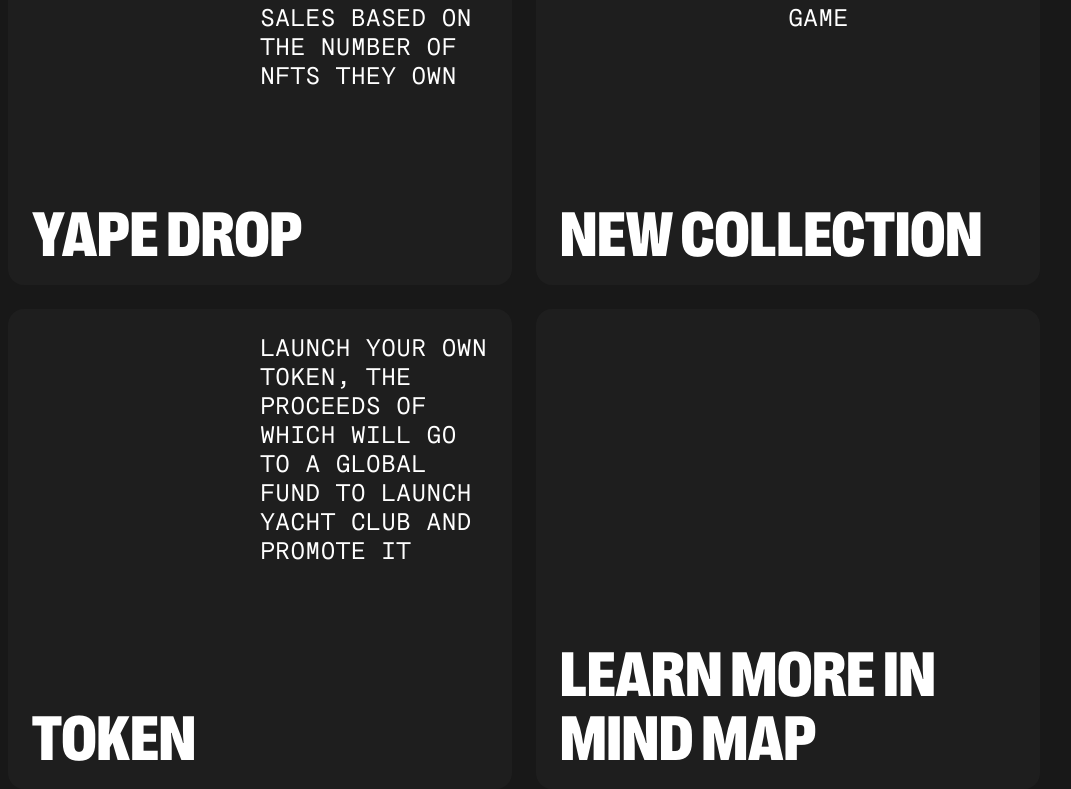
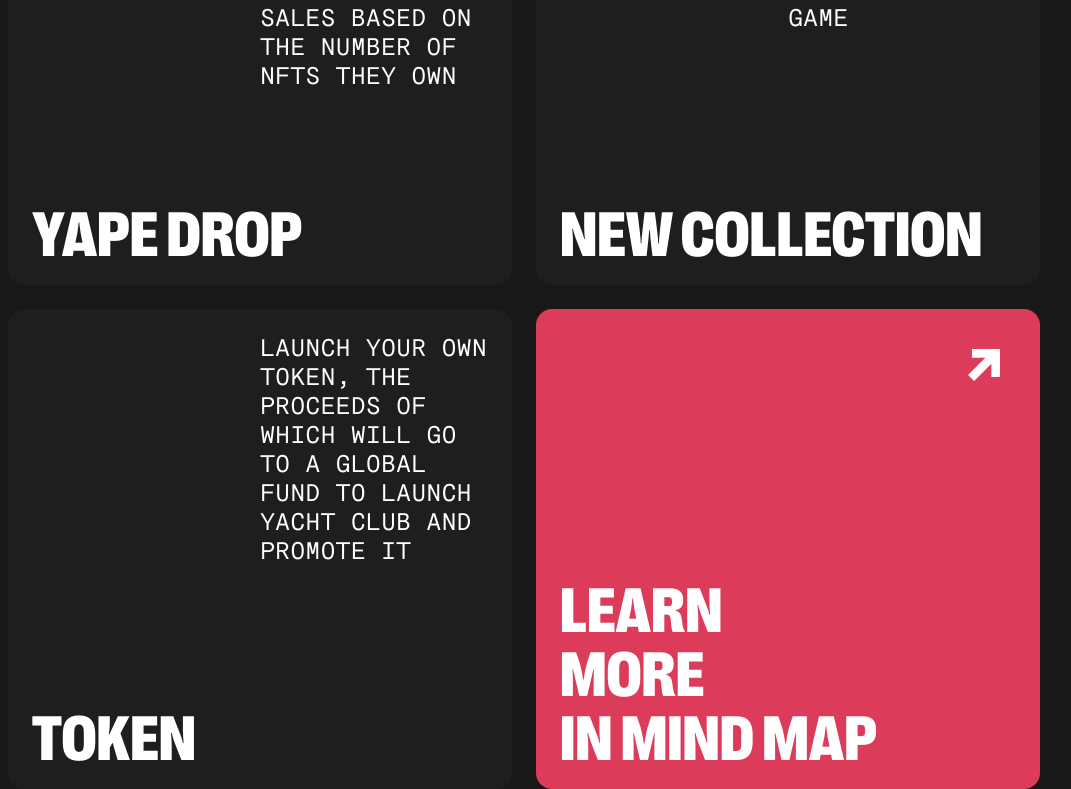
Before and after one commit to darynakarmazin/ape-nft, a React (Create React App) app: page / in a window 1280 px wide. Shown: the part 2380-3169 px from the top of the page, without its empty margins (113-1184 px from the left). Built offline with nearby package versions, Linux system fonts and the light colour scheme.

Commit message:
Added red link card to the Grid Card Gallery

```diff
--- a/src/components/GridGallery/GridGallery.module.tsx
+++ b/src/components/GridGallery/GridGallery.module.tsx
@@ -21,12 +21,57 @@ export const Card = styled.li`
   background-color: var(--secondary-background-color);
   color: var(--main-font-color);
   height: 242px;
+
+  a {
+    background-color: var(--accent-color);
+  }
   @media screen and (min-width: 768px) {
     padding: 24px;
     border-radius: 16px;
   }
   @media screen and (min-width: 1280px) {
     height: 480px;
+  }
+`;
+
+export const LinkCard = styled.a`
+  padding: 24px 12px;
+  border-radius: 12px;
+  display: flex;
+  flex-direction: column;
+  justify-content: flex-end;
+  background-color: var(--accent-color);
+  color: var(--main-font-color);
+  height: 242px;
+  position: relative;
+  &:hover svg,
+  &:focus svg {
+    top: 12px;
+    left: 12px;
+  }
+
+  svg {
+    position: absolute;
+    top: 24px;
+    right: 24px;
+    margin-left: auto;
+    width: 48px;
+    height: 48px;
+    transition: all var(--transition-dur-and-func);
+  }
+
+  @media screen and (min-width: 768px) {
+    padding: 24px;
+    border-radius: 16px;
+  }
+
+  @media screen and (min-width: 1280px) {
+    height: 480px;
+    svg {
+      margin-left: auto;
+      width: 64px;
+      height: 64px;
+    }
   }
 `;
 
--- a/src/components/GridGallery/GridGallery.tsx
+++ b/src/components/GridGallery/GridGallery.tsx
@@ -1,5 +1,12 @@
-import { Card, CardText, CardTitle, GridContainer } from './GridGallery.module';
+import {
+  Card,
+  CardText,
+  CardTitle,
+  GridContainer,
+  LinkCard,
+} from './GridGallery.module';
 import cardsData from '../../data/cardsData.json';
+import { UpLeftArrow } from '../../img/icons/Icons';
 
 function GridGallery() {
   return (
@@ -10,6 +17,18 @@ function GridGallery() {
           <CardTitle>{card.title}</CardTitle>
         </Card>
       ))}
+      <LinkCard
+        href="https://internship.softryzen.com/"
+        target="_blank"
+        rel="noopener noreferrer nofollow"
+      >
+        <UpLeftArrow />
+        <CardTitle>
+          Learn <br />
+          more <br />
+          in mind map
+        </CardTitle>
+      </LinkCard>
     </GridContainer>
   );
 }
--- a/src/data/cardsData.json
+++ b/src/data/cardsData.json
@@ -10,9 +10,5 @@
   {
     "title": "Token",
     "text": "Launch your own token, the proceeds of which will go to a global fund to LAUNCH YACHT CLUB AND PROMOTE it"
-  },
-  {
-    "title": "Learn more in mind map",
-    "text": " "
   }
 ]
--- a/src/img/icons/Icons.tsx
+++ b/src/img/icons/Icons.tsx
@@ -182,3 +182,20 @@ export const AddSharp = ({ style }: StyleProps): ReactElement => {
     </svg>
   );
 };
+
+export const UpLeftArrow = ({ style }: StyleProps): ReactElement => {
+  return (
+    <svg
+      width="48"
+      height="48"
+      viewBox="0 0 48 48"
+      fill="none"
+      xmlns="http://www.w3.org/2000/svg"
+    >
+      <path
+        d="M14.9593 12H36V33.0406H29.5259V23.052L16.5778 36L12 31.4222L24.9481 18.474H14.9593V12Z"
+        fill="white"
+      />
+    </svg>
+  );
+};
```
Also changed, not shown: src/img/icons/up-left-arrow.svg (added).
